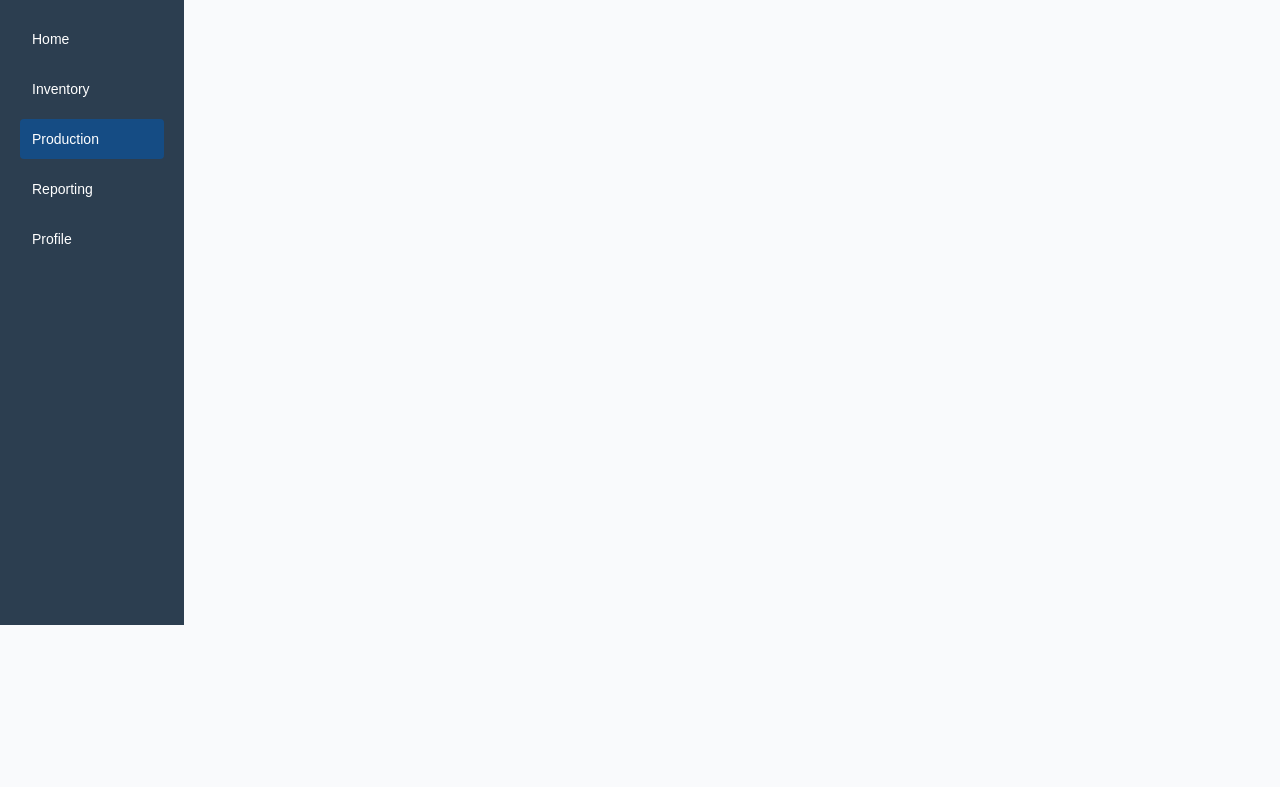
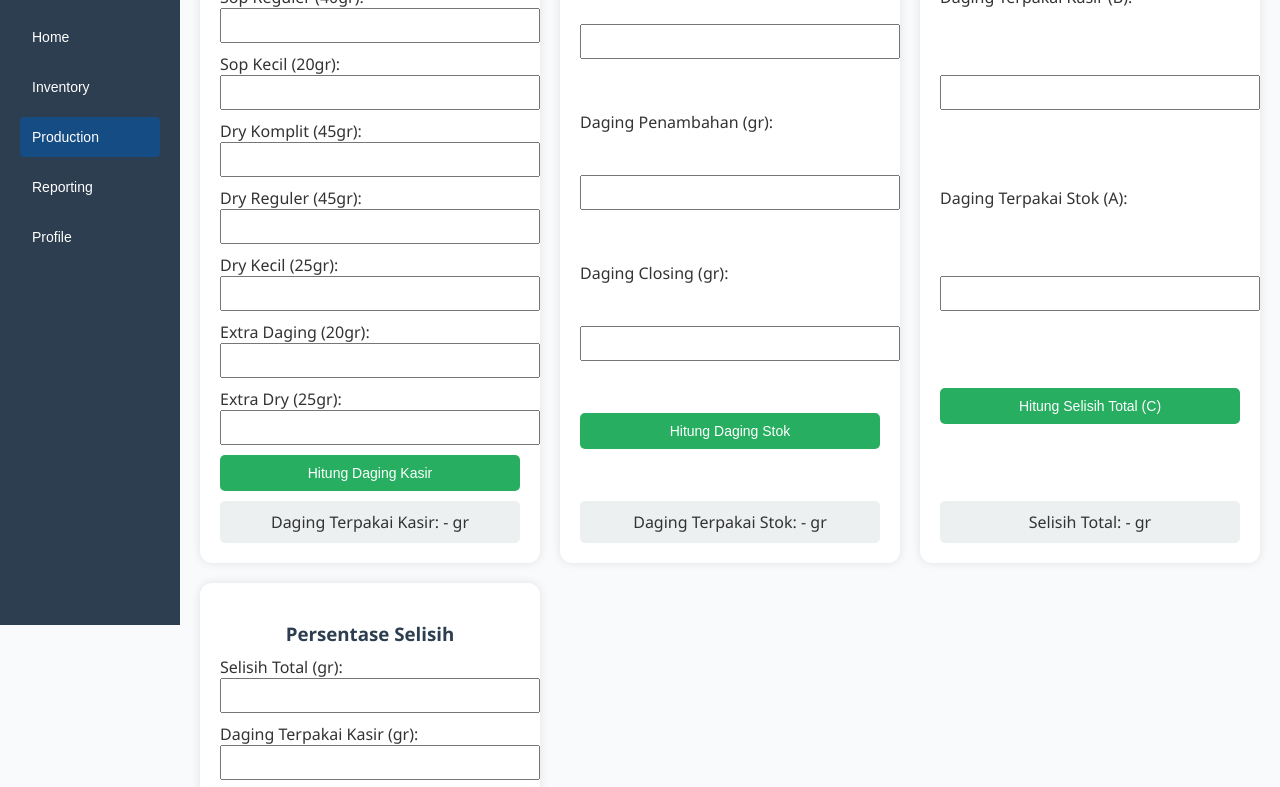
Before and after one commit to rrizqiaa/sopburtok, a plain HTML site: page production.html in a window 1280 px wide. Shown: the part 175-962 px from the top of the page. Before the commit the page ends 800 px from the top, so only its background shows below. Drawn offline with Linux system fonts and the light colour scheme.

Commit message:
add Calculation daging

```diff
--- a/production.html
+++ b/production.html
@@ -21,6 +21,7 @@
     .dashboard-wrapper {
       display: flex;
       height: 100vh;
+      width: 100%; /* Ensure dashboard-wrapper takes full width */
     }
     .sidebar {
       width: 250px;
@@ -50,12 +51,19 @@
     .menu-btn.active {
       background-color: #1abc9c;
     }
+    /* Modified top-bar style for a larger size */
     .top-bar {
       background-color: #ecf0f1;
-      padding: 10px 20px;
+      padding: 20px 20px; /* Increased vertical padding */
       display: flex;
       justify-content: space-between;
       align-items: center;
+      /* Removed width: 100%; and box-sizing: border-box; from here as it will be part of a flex item */
+    }
+    .content-wrapper { /* New wrapper for top-bar and grid-wrapper */
+        flex-grow: 1;
+        display: flex;
+        flex-direction: column;
     }
     .content {
       flex-grow: 1;
@@ -77,12 +85,58 @@
       background-color: #2c3e50 !important;
       color: white !important;
     }
+.card {
+  background: #fff;
+  padding: 20px;
+  border-radius: 12px;
+  box-shadow: 0 0 10px rgba(0,0,0,0.1);
+  display: flex;
+  flex-direction: column;
+  justify-content: space-between;
+}
+
+.card h3 {
+  text-align: center;
+  margin-bottom: 10px;
+}
+
+.card input {
+  width: 100%;
+  padding: 8px;
+  margin-bottom: 10px;
+}
+
+.card button {
+  width: 100%;
+  background-color: #27ae60;
+  color: white;
+  padding: 10px;
+  border: none;
+  border-radius: 5px;
+}
+
+.result {
+  margin-top: 10px;
+  background-color: #ecf0f1;
+  padding: 10px;
+  border-radius: 5px;
+  text-align: center;
+}
+
+/* Tambahan: perbaiki tata letak grid */
+.grid-wrapper {
+  display: grid;
+  grid-template-columns: repeat(auto-fit, minmax(340px, 1fr));
+  gap: 20px;
+  padding: 20px;
+  margin: 0 auto;
+  max-width: 1200px;
+}
   </style>
   <link rel="stylesheet" href="assets/css/style.css" />
 </head>
 <body>
   <div class="dashboard-wrapper">
-    <!-- Sidebar -->
     <div class="sidebar">
       <img src="assets\images\Logo Sop Burtok Ori.png" alt="SOP BURTOK" />
       <h3>SOP BURTOK</h3>
@@ -91,27 +145,134 @@
       <button class="menu-btn active" onclick="location.href='production.html'">Production</button>
       <button class="menu-btn" onclick="location.href='reporting.html'">Reporting</button>
       <button class="menu-btn" onclick="location.href='profile.html'">Profile</button>
-
     </div>
 
-    <!-- Top Bar -->
+    <div class="content-wrapper">
         <div class="top-bar">
             <div id="liveClock" style="margin-right: 15px; font-weight: bold;"></div>
             <button class="toggle-mode-btn" onclick="toggleMode()" style="margin-right: 10px;">🌓</button>
             <button class="logout-btn" onclick="logoutUser()">Logout</button>
         </div>
 
-    <!-- Main Content -->
-    <div class="content">
+        <div class="grid-wrapper">
+            <div class="card">
+                <h3>Daging Terpakai Kasir</h3>
+                <label>Sop Komplit (40gr):</label>
+                <input type="number" id="sopKomplit" />
 
-      <h2>Production - Penggunaan Bahan Baku</h2>
+                <label>Sop Reguler (40gr):</label>
+                <input type="number" id="sopReguler" />
 
+                <label>Sop Kecil (20gr):</label>
+                <input type="number" id="sopKecil" />
+
+                <label>Dry Komplit (45gr):</label>
+                <input type="number" id="dryKomplit" />
+
+                <label>Dry Reguler (45gr):</label>
+                <input type="number" id="dryReguler" />
+
+                <label>Dry Kecil (25gr):</label>
+                <input type="number" id="dryKecil" />
+
+                <label>Extra Daging (20gr):</label>
+                <input type="number" id="extraDaging" />
+
+                <label>Extra Dry (25gr):</label>
+                <input type="number" id="extraDry" />
+
+                <button onclick="hitungDagingKasir()">Hitung Daging Kasir</button>
+                <div class="result" id="hasilKasir">Daging Terpakai Kasir: - gr</div>
             </div>
 
+            <div class="card">
+                <h3>Daging Terpakai Stok</h3>
+                <label>Daging Opening (gr):</label>
+                <input type="number" id="opening" />
+
+                <label>Daging Penambahan (gr):</label>
+                <input type="number" id="penambahan" />
+
+                <label>Daging Closing (gr):</label>
+                <input type="number" id="closing" />
+
+                <button onclick="hitungDagingStok()">Hitung Daging Stok</button>
+                <div class="result" id="hasilStok">Daging Terpakai Stok: - gr</div>
+            </div>
+
+            <div class="card">
+                <h3>Selisih Total</h3>
+                <label for="kasirTerpakai">Daging Terpakai Kasir (B):</label>
+                <input type="number" id="kasirTerpakai" />
+
+                <label for="stokTerpakai">Daging Terpakai Stok (A):</label>
+                <input type="number" id="stokTerpakai" />
+
+                <button onclick="hitungSelisihManual()">Hitung Selisih Total (C)</button>
+                <div class="result" id="hasilSelisihManual">Selisih Total: - gr</div>
+            </div>
+
+            <div class="card">
+                <h3>Persentase Selisih</h3>
+                <label>Selisih Total (gr):</label>
+                <input type="number" id="selisihPersen" />
+
+                <label>Daging Terpakai Kasir (gr):</label>
+                <input type="number" id="kasirTotal" />
+
+                <button onclick="hitungPersentase()">Hitung Persentase</button>
+                <div class="result" id="hasilPersentase">Persentase Selisih: - %</div>
             </div>
         </div>
+    </div> </div> <script>
+  function hitungDagingKasir() {
+    const get = (id) => parseFloat(document.getElementById(id).value) || 0;
+    const totalKasir =
+      get("sopKomplit") * 40 +
+      get("sopReguler") * 40 +
+      get("sopKecil") * 20 +
+      get("dryKomplit") * 45 +
+      get("dryReguler") * 45 +
+      get("dryKecil") * 25 +
+      get("extraDaging") * 20 +
+      get("extraDry") * 25;
+    document.getElementById("hasilKasir").innerText = `Daging Terpakai Kasir: ${totalKasir} gr`;
+    document.getElementById("kasirTerpakai").value = totalKasir;
+    document.getElementById("kasirTotal").value = totalKasir;
+  }
 
-  <!-- Clock -->
+  function hitungDagingStok() {
+    const opening = parseFloat(document.getElementById("opening").value) || 0;
+    const penambahan = parseFloat(document.getElementById("penambahan").value) || 0;
+    const closing = parseFloat(document.getElementById("closing").value) || 0;
+    const totalStok = opening + penambahan - closing;
+    document.getElementById("hasilStok").innerText = `Daging Terpakai Stok: ${totalStok} gr`;
+    document.getElementById("stokTerpakai").value = totalStok;
+  }
+
+  function hitungSelisihManual() {
+    const b = parseFloat(document.getElementById("kasirTerpakai").value) || 0;
+    const a = parseFloat(document.getElementById("stokTerpakai").value) || 0;
+    const c = b - a;
+    document.getElementById("hasilSelisihManual").innerText = `Selisih Total: ${c} gr`;
+    document.getElementById("selisihPersen").value = c;
+  }
+
+  function hitungPersentase() {
+    const selisih = parseFloat(document.getElementById("selisihPersen").value) || 0;
+    const totalKasir = parseFloat(document.getElementById("kasirTotal").value) || 0;
+
+    if (totalKasir === 0) {
+      document.getElementById("hasilPersentase").innerText = "Persentase Selisih: tidak dapat dihitung (kasir = 0)";
+      return;
+    }
+
+    const persen = (selisih / totalKasir) * 100;
+    document.getElementById("hasilPersentase").innerText = `Persentase Selisih: ${persen.toFixed(2)} %`;
+  }
+  </script>
+
+
   <script>
     function updateLiveClock() {
       const el = document.getElementById("liveClock");
@@ -125,7 +286,6 @@
     updateLiveClock();
   </script>
 
-  <!-- Theme -->
   <script>
     function toggleMode() {
       const isDark = document.body.classList.toggle("dark-mode");
@@ -139,15 +299,6 @@
     });
   </script>
 
-  <!-- Data Stok -->
-
-  </script>
-  <script>
-
-</script>
-
-
-  <!-- Logout -->
   <script>
     function logoutUser() {
       fetch("https://api.sopburtok.giize.com/api/logout", {
```
Lines whose indentation alone changed are shown as unchanged.
